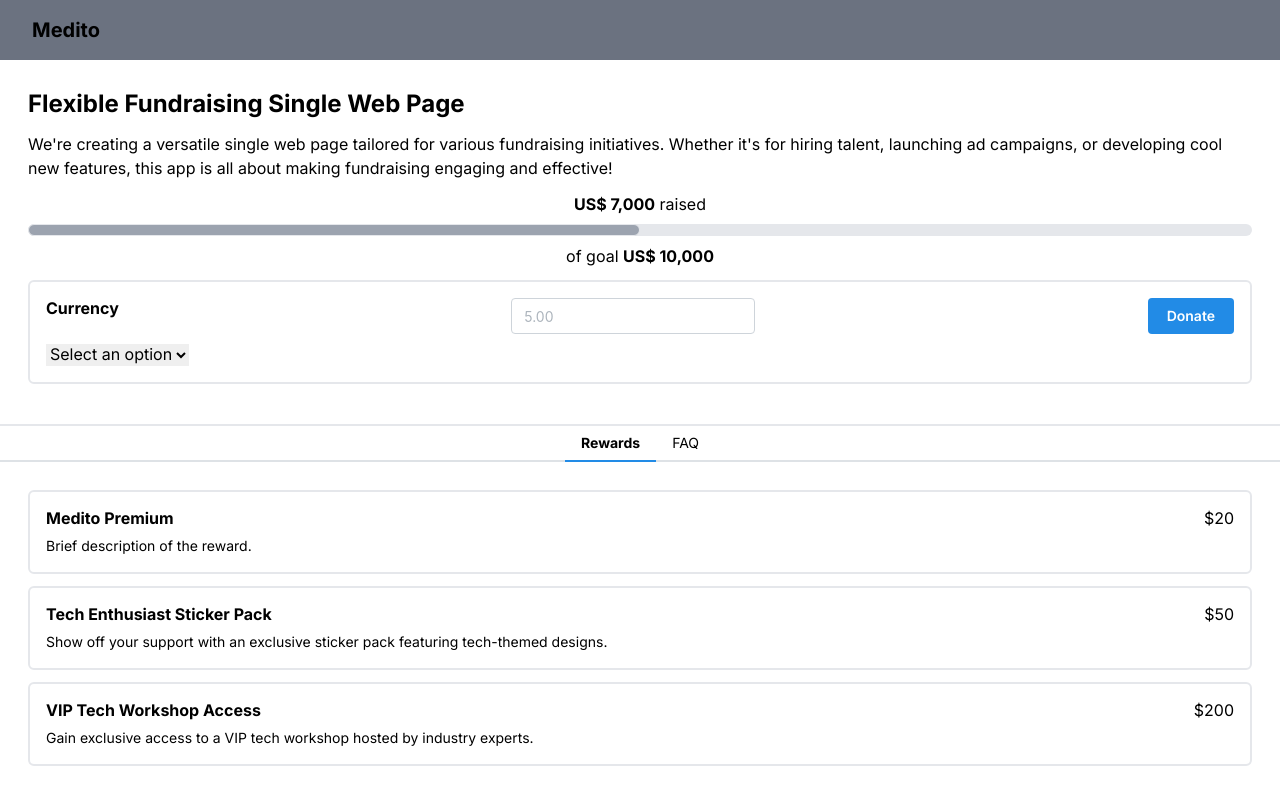
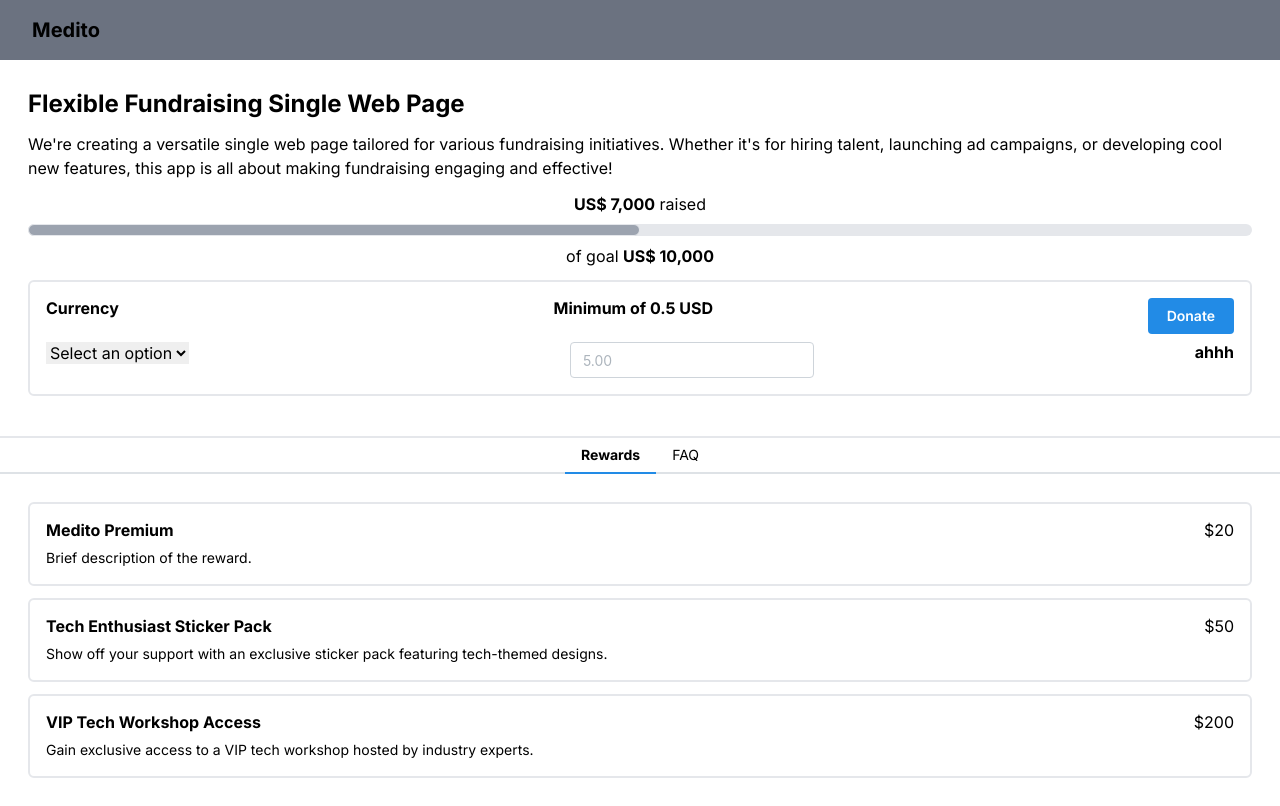
Before and after one commit to bensuwun/medito-fundraising, a Next.js app: page / in a window 1280 px wide. Built offline with nearby package versions, Linux system fonts and the light colour scheme.

Commit message:
Added validation
validation for textinput and dropdown

```diff
--- /dev/null
+++ b/data/constant/currency.json
@@ -0,0 +1,136 @@
+[
+  "USD",
+  "AED",
+  "AFN",
+  "ALL",
+  "AMD",
+  "ANG",
+  "AOA",
+  "ARS",
+  "AUD",
+  "AWG",
+  "AZN",
+  "BAM",
+  "BBD",
+  "BDT",
+  "BGN",
+  "BIF",
+  "BMD",
+  "BND",
+  "BOB",
+  "BRL",
+  "BSD",
+  "BWP",
+  "BYN",
+  "BZD",
+  "CAD",
+  "CDF",
+  "CHF",
+  "CLP",
+  "CNY",
+  "COP",
+  "CRC",
+  "CVE",
+  "CZK",
+  "DJF",
+  "DKK",
+  "DOP",
+  "DZD",
+  "EGP",
+  "ETB",
+  "EUR",
+  "FJD",
+  "FKP",
+  "GBP",
+  "GEL",
+  "GIP",
+  "GMD",
+  "GNF",
+  "GTQ",
+  "GYD",
+  "HKD",
+  "HNL",
+  "HTG",
+  "HUF",
+  "IDR",
+  "ILS",
+  "INR",
+  "ISK",
+  "JMD",
+  "JPY",
+  "KES",
+  "KGS",
+  "KHR",
+  "KMF",
+  "KRW",
+  "KYD",
+  "KZT",
+  "LAK",
+  "LBP",
+  "LKR",
+  "LRD",
+  "LSL",
+  "MAD",
+  "MDL",
+  "MGA",
+  "MKD",
+  "MMK",
+  "MNT",
+  "MOP",
+  "MUR",
+  "MVR",
+  "MWK",
+  "MXN",
+  "MYR",
+  "MZN",
+  "NAD",
+  "NGN",
+  "NIO",
+  "NOK",
+  "NPR",
+  "NZD",
+  "PAB",
+  "PEN",
+  "PGK",
+  "PHP",
+  "PKR",
+  "PLN",
+  "PYG",
+  "QAR",
+  "RON",
+  "RSD",
+  "RUB",
+  "RWF",
+  "SAR",
+  "SBD",
+  "SCR",
+  "SEK",
+  "SGD",
+  "SHP",
+  "SLE",
+  "SOS",
+  "SRD",
+  "STD",
+  "SZL",
+  "THB",
+  "TJS",
+  "TOP",
+  "TRY",
+  "TTD",
+  "TWD",
+  "TZS",
+  "UAH",
+  "UGX",
+  "UYU",
+  "UZS",
+  "VND",
+  "VUV",
+  "WST",
+  "XAF",
+  "XCD",
+  "XOF",
+  "XPF",
+  "YER",
+  "ZAR",
+  "ZMW"
+]
--- a/src/components/project/Donate.tsx
+++ b/src/components/project/Donate.tsx
@@ -1,11 +1,12 @@
 "use client";
 
-import React, { useState } from 'react';
+import React, { ChangeEvent, useState } from 'react';
 import Dropdown from '../Dropdown';
 import { Button, TextInput } from '@mantine/core';
 import '@mantine/core/styles.css';
+import currency from '../../../data/constant/currency.json'
 
-const options = ['EUR', 'USD', 'CAD'];
+const options = currency
 type donationObj = {
     amount: string,
     currency: string
@@ -16,6 +17,7 @@ export default function Donate() {
     const [textInputValue, setTextInputValue] = useState('');
 
     const handleClick = async () => {
+        if (parseFloat(textInputValue) > 0.50 && selectedOption.length == 3) {
             const data: donationObj = {
                 amount: textInputValue,
                 currency: selectedOption
@@ -29,7 +31,17 @@ export default function Donate() {
             })
             const url = await result.json();
             console.log(url.session.url)
-        window.location.href = url.session.url;
+            window.location.href = url.session.url
+        }
+    };
+
+    const handleInputChange = (event: ChangeEvent<HTMLInputElement>) => {
+        const newInputValue = event.target.value;
+
+        // Check if the input is a positive integer
+        if (/^\d*\.?\d{0,2}$/.test(newInputValue)) {
+            setTextInputValue(newInputValue);
+        }
     };
 
     const handleSelect = (selectedOption: string) => {
@@ -40,14 +52,19 @@ export default function Donate() {
         <div className="border-2 p-4 flex flex-col gap-2 rounded-md">
             <div className="flex justify-between gap-6 leading-5">
                 <p className="h-full font-bold">Currency</p>
+                <p className="h-full font-bold">Minimum of 0.5 USD</p>
+                <Button onClick={handleClick}>Donate</Button>
+            </div>
+            <div className="flex justify-between gap-6 leading-5">
+                <Dropdown options={options} onSelect={handleSelect} />
                 <TextInput
                     placeholder="5.00"
                     value={textInputValue}
-                    onChange={(event) => setTextInputValue(event.currentTarget.value)}
+                    onChange={handleInputChange}
                 />
-                <Button onClick={handleClick}>Donate</Button>
+
+                <p className="h-full font-bold">ahhh</p>
             </div>
-            <Dropdown options={options} onSelect={handleSelect} />
         </div>
     );
 };
```
Lines whose indentation alone changed are shown as unchanged.
